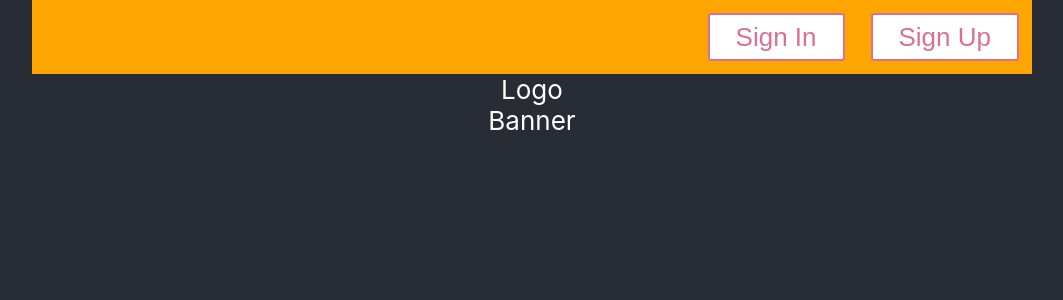
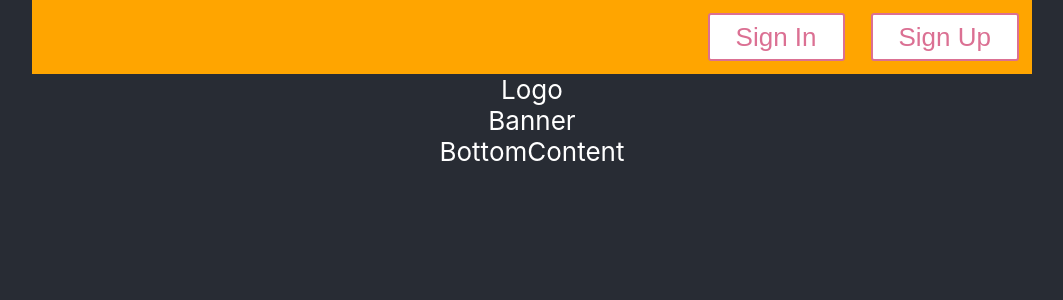
Before and after one commit to BloomTech-Labs/labs-team-home, a React (Create React App) app in the folder frontend/: page / in a window 1280 px wide. Shown: the top 300 px of the page, without its empty margins (108-1171 px from the left). Built offline with nearby package versions, Linux system fonts and the light colour scheme.

Commit message:
Created skeleton of BottomContent component

```diff
--- a/frontend/src/LandingView/components/BottomContent.js
+++ b/frontend/src/LandingView/components/BottomContent.js
@@ -1,2 +1,8 @@
 import React from 'react';
 import styled from 'styled-components';
+
+const BottomContent = props => {
+	return <div>BottomContent</div>;
+};
+
+export default BottomContent;
--- a/frontend/src/LandingView/containers/LandingView.js
+++ b/frontend/src/LandingView/containers/LandingView.js
@@ -2,6 +2,7 @@ import React, { Component } from 'react';
 import styled from 'styled-components';
 import SignInSignUp from '../components/SignInSignUp';
 import LogoBanner from '../components/LandingLogoBanner';
+import BottomContent from '../components/BottomContent';
 
 export default class LandingView extends Component {
 	render() {
@@ -9,6 +10,7 @@ export default class LandingView extends Component {
 			<div>
 				<SignInSignUp />
 				<LogoBanner />
+				<BottomContent />
 			</div>
 
 			// <XTRContent></XTRContent>
```
